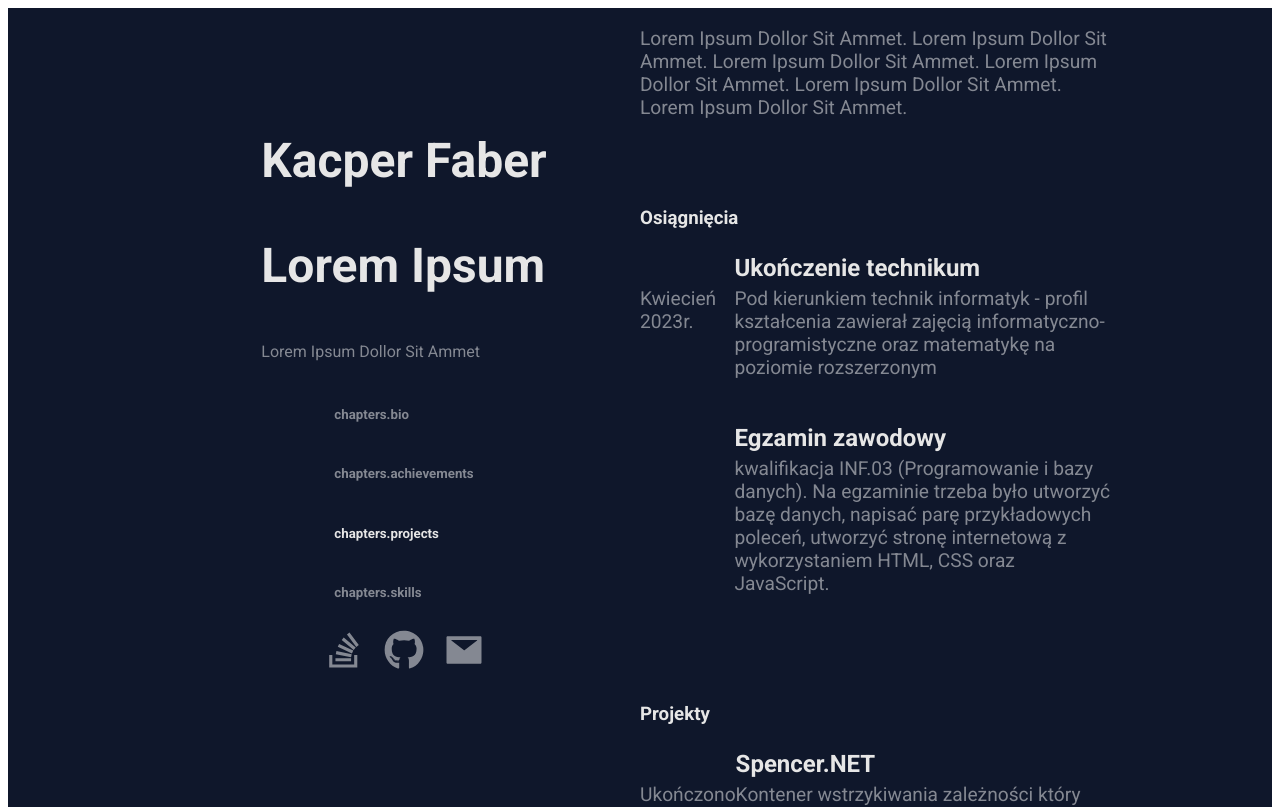
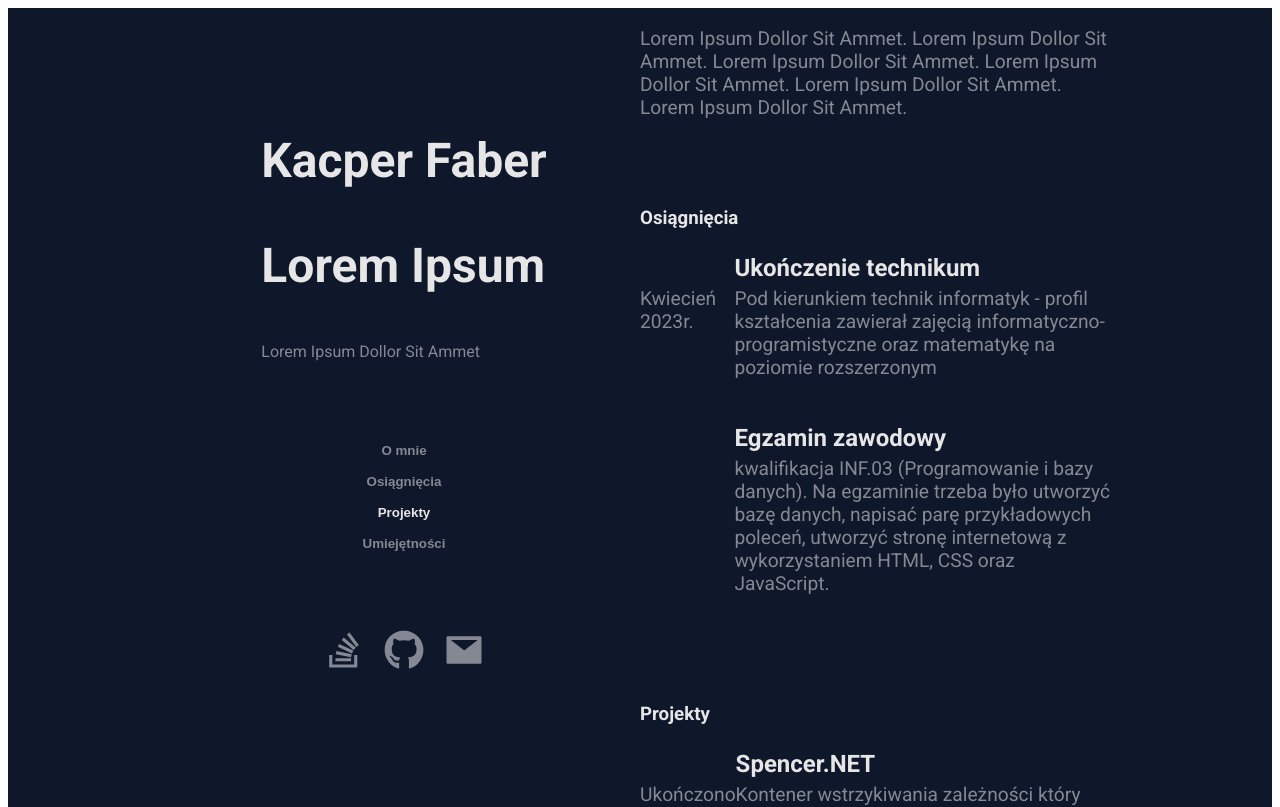
Before and after one commit to kacperfaber/kacperfaber-app, a React app: page / in a window 1280 px wide. Shown: the top 807 px of the page. Built offline with nearby package versions, Linux system fonts and the light colour scheme; the HTML template or start-up script is replaced by a standard one.

Commit message:
Make ChapterItem clickable

```diff
--- a/src/ui/routes/index/header/indexHeaderChapters.tsx
+++ b/src/ui/routes/index/header/indexHeaderChapters.tsx
@@ -32,16 +32,24 @@ export const Chapters: Array<ChapterItemDef> = [
     }
 ];
 
-const ChapterItem = ({chapter, isActive}: {isActive: boolean, chapter: Chapter}) => {
+const ChapterItem = ({chapter, isActive}: {isActive: boolean, chapter: ChapterItemDef}) => {
     const {t} = useTranslation();
     const classes = useStyles();
+
+    const navTo = () => {
+        document.getElementById(chapter.id)!!.scrollIntoView({behavior: 'smooth'});
+    }
+
     return (
-        <h5 className={`${classes.chapterItem} ${isActive ? classes.chapterItemActive : ''}`}>{t(`chapters.${chapter}`)}</h5>
+        <button onClick={navTo} className={`${classes.chapterItem} ${isActive ? classes.chapterItemActive : ''}`}>
+            <h4>{t(`all.chapters.${chapter.chapter}`)}</h4>
+        </button>
     )
 }
 
 export const IndexHeader_Chapters = () => {
     const [active, setActive] = useState<Chapter>("bio");
+    const classes = useStyles();
 
     const onScroll = () => {
         const windowHeight = window.innerHeight;
@@ -65,9 +73,9 @@ export const IndexHeader_Chapters = () => {
     }, []);
 
     return (
-        <div style={{display: 'flex', flexDirection: 'column', justifyContent: 'left'}}>
+        <div className={classes.indexHeaderChapters}>
             {
-                Chapters.map(chapter => <ChapterItem key={chapter.chapter} chapter={chapter.chapter} isActive={chapter.chapter == active}/>)
+                Chapters.map(chapter => <ChapterItem key={chapter.chapter} chapter={chapter} isActive={chapter.chapter == active}/>)
             }
         </div>
     )
--- a/src/ui/styles/styles.ts
+++ b/src/ui/styles/styles.ts
@@ -55,7 +55,13 @@ export const styles = {
             justifyContent: 'space-between',
             flexDirection: 'column',
             alignItems: 'left'
-        }
+        },
+
+        indexHeaderChapters: {
+            display: 'flex',
+            flexDirection: 'column',
+            justifyContent: 'left'
+        },
     },
 
     "@media(max-width: 1024px)": {
@@ -70,14 +76,16 @@ export const styles = {
             flexDirection: 'column'
         },
 
-        indexContent: {
+        indexContent: {},
 
+        indexHeaderChapters: {
+            display: 'none'
         }
     },
 
     "@media(min-width: 1400px)": {
         indexHeaderName: {
-            "& h1":{
+            "& h1": {
                 fontSize: '4rem',
                 margin: 0
             },
@@ -91,7 +99,7 @@ export const styles = {
 
     "@media(max-width: 1400px)": {
         indexHeaderName: {
-            "& h1":{
+            "& h1": {
                 fontSize: '3rem'
             },
 
@@ -118,9 +126,23 @@ export const styles = {
         // flex: 0.4
     },
 
+
+
     chapterItem: {
         color: colors.secondary,
-        transition: "color 0.1s ease-in-out"
+        transition: "color 0.1s ease-in-out",
+
+        border: 'none',
+        backgroundColor: 'transparent',
+        paddingBottom: '15px',
+
+        "&:hover": {
+            color: colors.onBackground
+        },
+
+        "& h4": {
+            margin: '0 0 0 0'
+        }
     },
 
     chapterItemActive: {
@@ -174,7 +196,7 @@ export const styles = {
         backgroundColor: 'rgba(255, 255, 255, 0)',
         transition: 'background-color 0.1s ease-in-out',
 
-        "&:hover":{
+        "&:hover": {
             backgroundColor: 'rgba(255, 255, 255, 0.1)',
             cursor: 'pointer'
         }
@@ -205,7 +227,7 @@ export const styles = {
         border: 'none',
         transition: 'background-color 0.1s ease-in-out',
 
-        "&:hover":{
+        "&:hover": {
             backgroundColor: 'rgba(45,212,191,0.24)'
         }
     },
@@ -222,5 +244,7 @@ export const styles = {
         color: 'rgb(94 234 212)',
         backgroundColor: 'rgba(45,212,191,.1)',
         margin: [5, 5]
-    }
+    },
+
+    indexHeaderChapters: {}
 }
```
